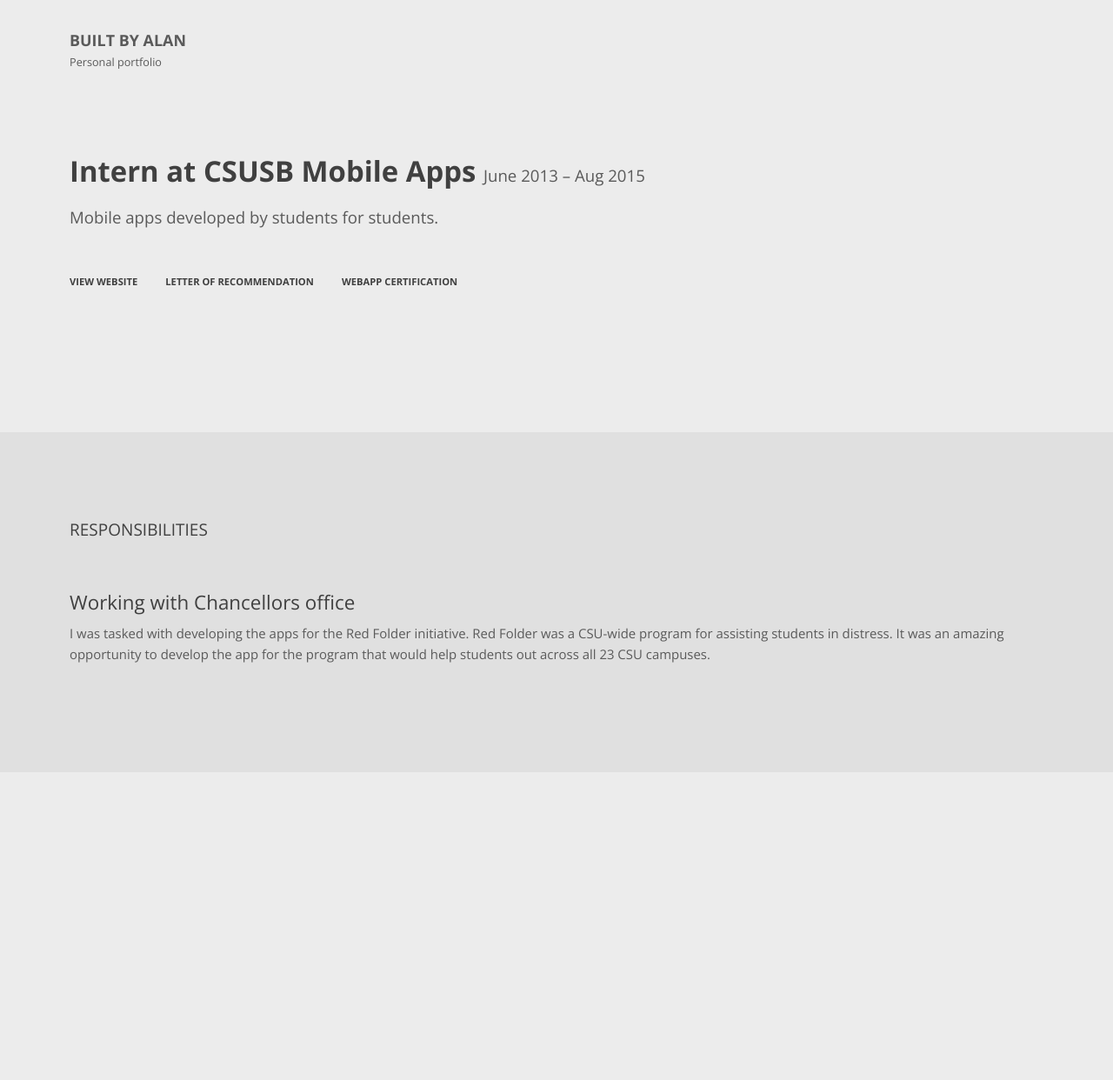
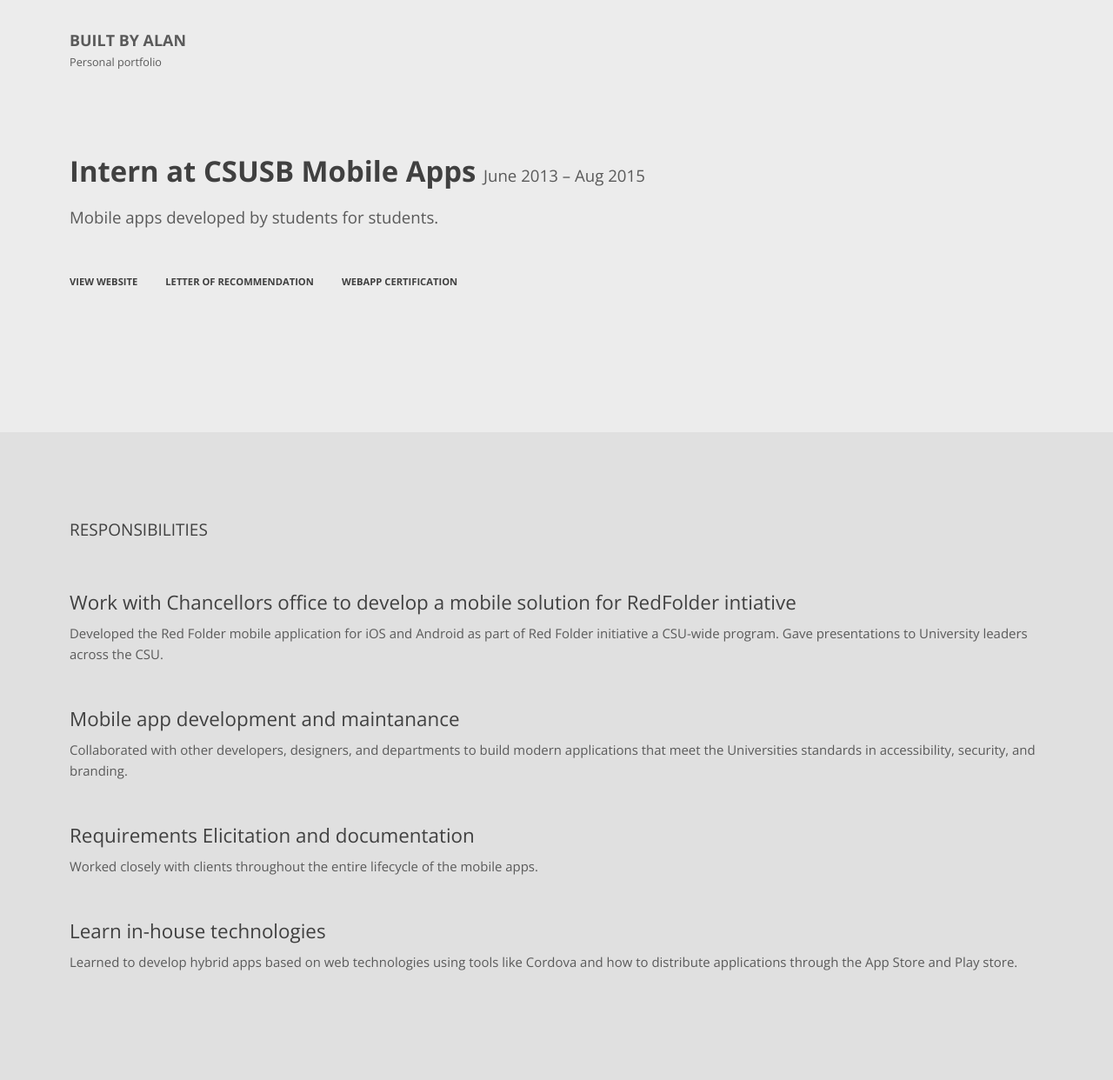
Before and after one commit to alanipce/mywebsite, a Jekyll site: the page built from _work/csusb.html, in a window 1280 px wide. Shown: the whole page at 87% size. Built offline with Jekyll 4.4.1, drawn with Linux system fonts in a browser that asks for light colours; nearby versions of some CDN libraries; before the commit the page ends 900 px from its top, so only the background shows below that.

Commit message:
Populate responsibilities for work items

```diff
--- a/_work/csusb.html
+++ b/_work/csusb.html
@@ -14,6 +14,12 @@
       url: /documents/html5-webapp-certifcation.pdf
 
 responsibilities:
-    - title: Working with Chancellors office
-      summary: "I was tasked with developing the apps for the Red Folder initiative. Red Folder was a CSU-wide program for assisting students in distress. It was an amazing opportunity to develop the app for the program that would help students out across all 23 CSU campuses."
+    - title: Work with Chancellors office to develop a mobile solution for RedFolder intiative
+      summary: "Developed the Red Folder mobile application for iOS and Android as part of Red Folder initiative a CSU-wide program. Gave presentations to University leaders across the CSU."
+    - title: Mobile app development and maintanance
+      summary: Collaborated with other developers, designers, and departments to build modern applications that meet the Universities standards in accessibility, security, and branding.
+    - title: Requirements Elicitation and documentation
+      summary: Worked closely with clients throughout the entire lifecycle of the mobile apps.
+    - title: Learn in-house technologies
+      summary: Learned to develop hybrid apps based on web technologies using tools like Cordova and how to distribute applications through the App Store and Play store.
 ---
```
Also changed, not shown: _work/caseaide.html (+6 -2 lines), _work/tumee.html (+6 -2 lines), 3 other files.
